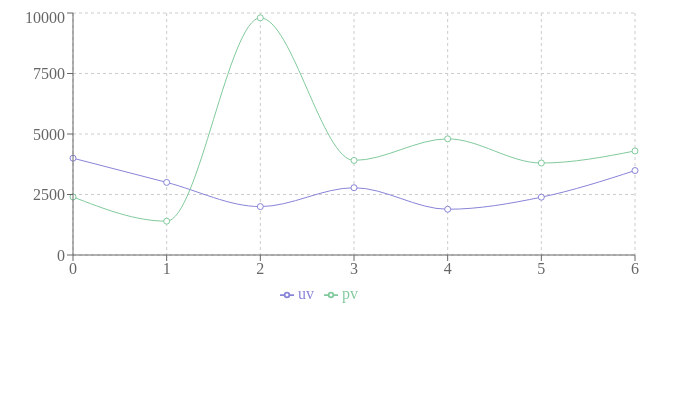
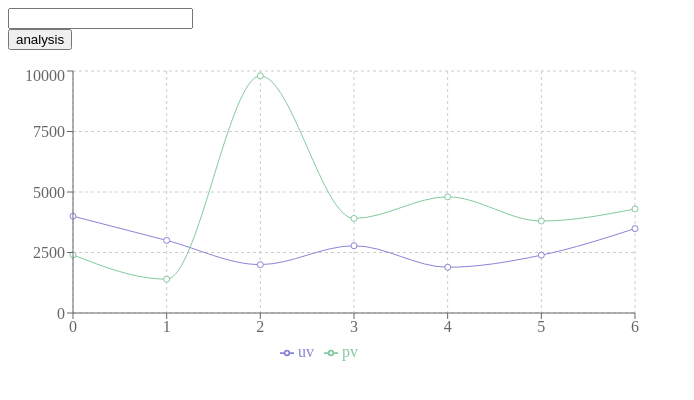
Before and after one commit to Abdullah73k/AI-Stock-Analyzer, a React (Vite) app in the folder client/: page / in a window 1280 px wide. Shown: the top 400 px of the page, without its empty margins (0-694 px from the left). Built offline with nearby package versions, Linux system fonts and the light colour scheme.

Commit message:
added component structure for frontend

```diff
--- a/client/src/App.jsx
+++ b/client/src/App.jsx
@@ -1,11 +1,17 @@
-import ChartPrediction from "./components/Chart"
+import ChartPrediction from "./components/Chart";
+import Input from "./components/Input";
+import Button from "./components/Button";
+import Analysis from "./components/Analysis";
 
 function App() {
-  return (
-    <>
-        <ChartPrediction />
-    </>
-  );
+	return (
+		<>
+      <Input />
+      <Button />
+      <Analysis />
+			<ChartPrediction />
+		</>
+	);
 }
 
 export default App;
--- /dev/null
+++ b/client/src/components/Analysis.jsx
@@ -0,0 +1,5 @@
+export default function Analysis() {
+    return (
+        <p></p>
+    )
+}
--- /dev/null
+++ b/client/src/components/Button.jsx
@@ -0,0 +1,7 @@
+export default function Button({duration}) {
+    return (
+        <button>
+            {duration} analysis
+        </button>
+    )
+}
--- /dev/null
+++ b/client/src/components/Input.jsx
@@ -0,0 +1,7 @@
+export default function Input() {
+    return (
+        <form action="">
+            <input type="text" />
+        </form>
+    )
+}
```
